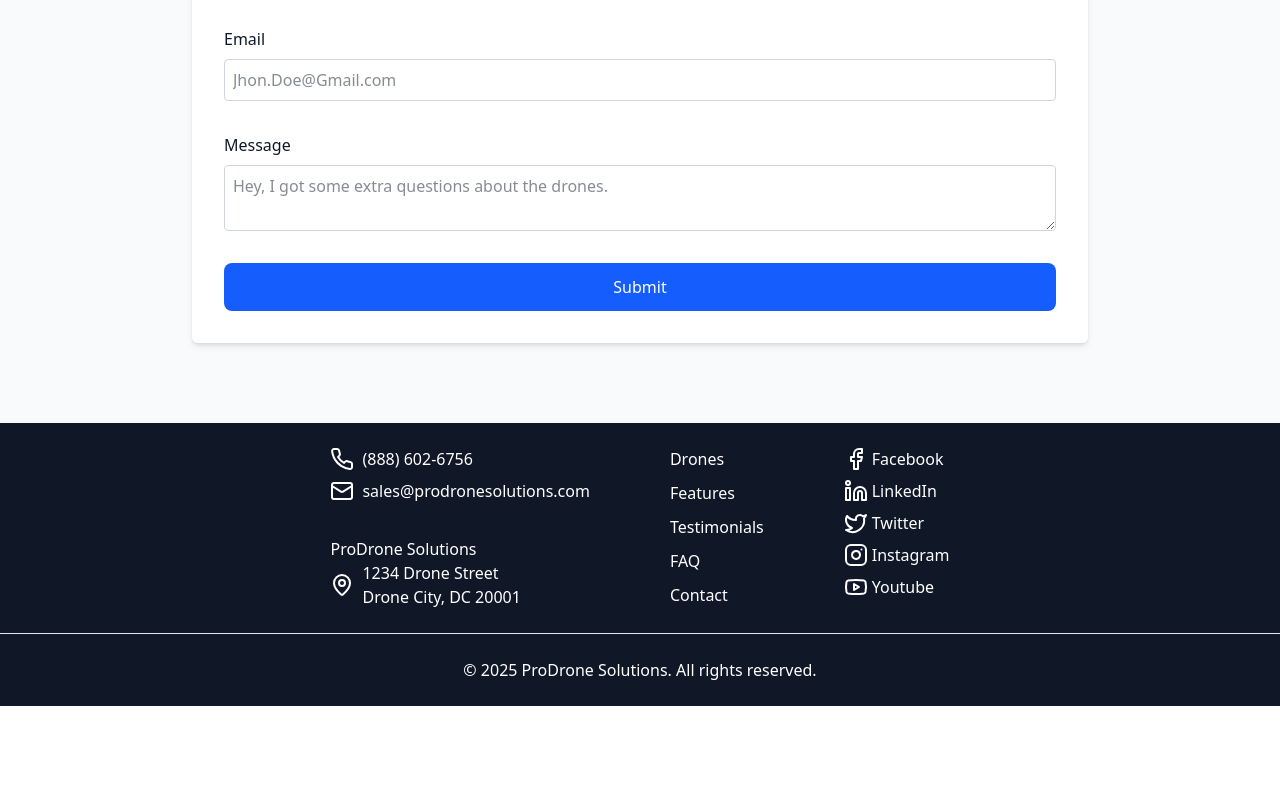
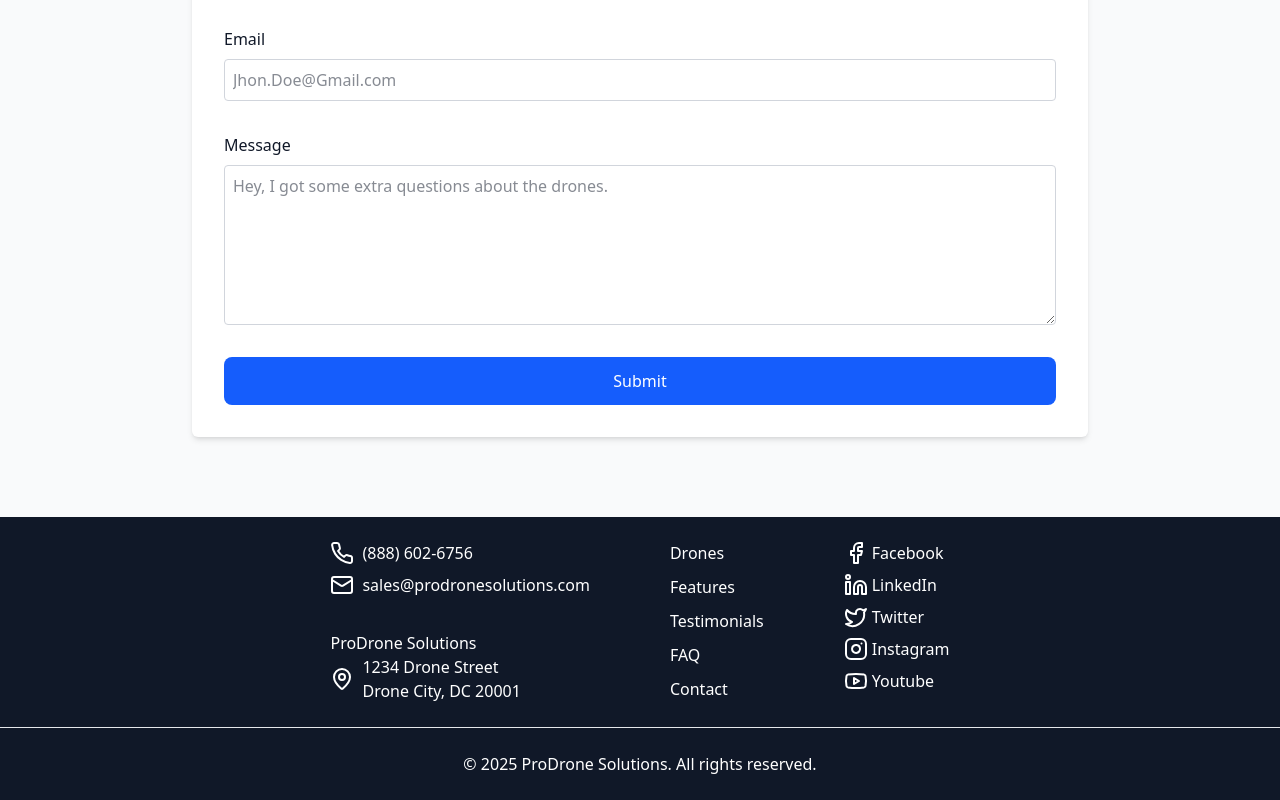
Before and after one commit to MessiaenTibo/ProDrone-Solutions, a React (Vite) app in the folder landing-page-template/: page / in a window 1280 px wide. Shown: the part 9451-10251 px from the top of the page. Before the commit the page ends 10157 px from the top, so only its background shows below. Built offline with nearby package versions, Linux system fonts and the light colour scheme.

Commit message:
Fix: change contact form min height textarea. To make form look better

```diff
--- a/landing-page-template/src/components/Contact.tsx
+++ b/landing-page-template/src/components/Contact.tsx
@@ -17,7 +17,7 @@ export default function Contact() {
                         <label htmlFor="firstName" className="mb-2 font-medium">FirstName</label>
                         <input type="text" id="firstName" name="firstName" placeholder="Jhon" className="p-2 border border-gray-300 rounded" required />
                     </div>
-                    <div className="flex flex-col w-full md:w-1/2 mb-4 md:mb-0">
+                    <div className="flex flex-col w-full md:w-1/2 ">
                         <label htmlFor="lastName" className="mb-2 font-medium">LastName</label>
                         <input type="lastName" id="lastName" name="lastName" placeholder="Doe" className="p-2 border border-gray-300 rounded" required />
                     </div>
@@ -28,7 +28,7 @@ export default function Contact() {
                 </div>
                 <div className="flex flex-col w-full">
                     <label htmlFor="message" className="mb-2 font-medium">Message</label>
-                    <textarea name="message" id="message" placeholder="Hey, I got some extra questions about the drones." className="p-2 border border-gray-300 rounded" required></textarea>
+                    <textarea name="message" id="message" placeholder="Hey, I got some extra questions about the drones." className="p-2 border border-gray-300 rounded min-h-20 md:min-h-40" required></textarea>
                 </div>
                 <button className="px-6 py-3  bg-blue-600 text-white rounded-lg font-medium">Submit</button>
             </form>
```
